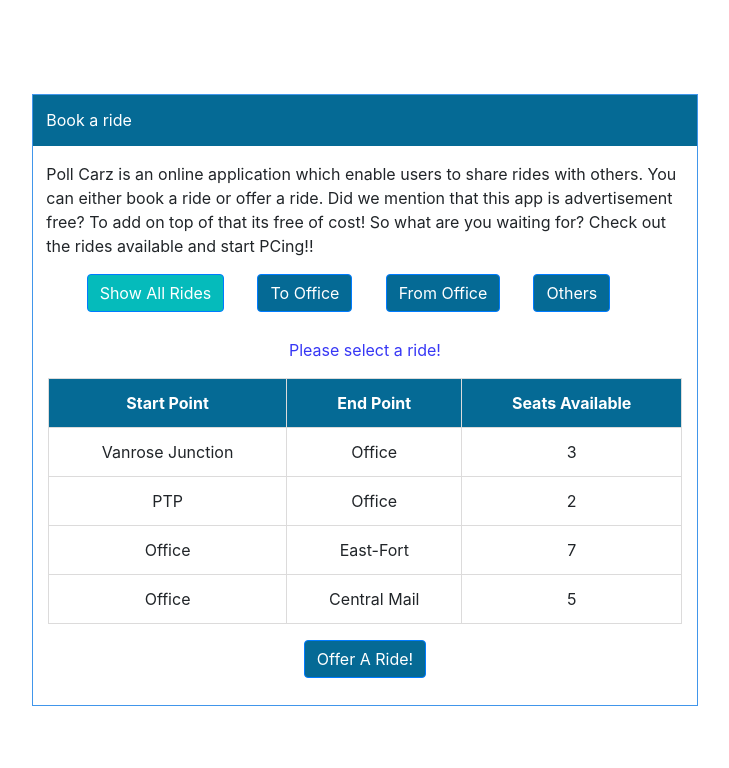
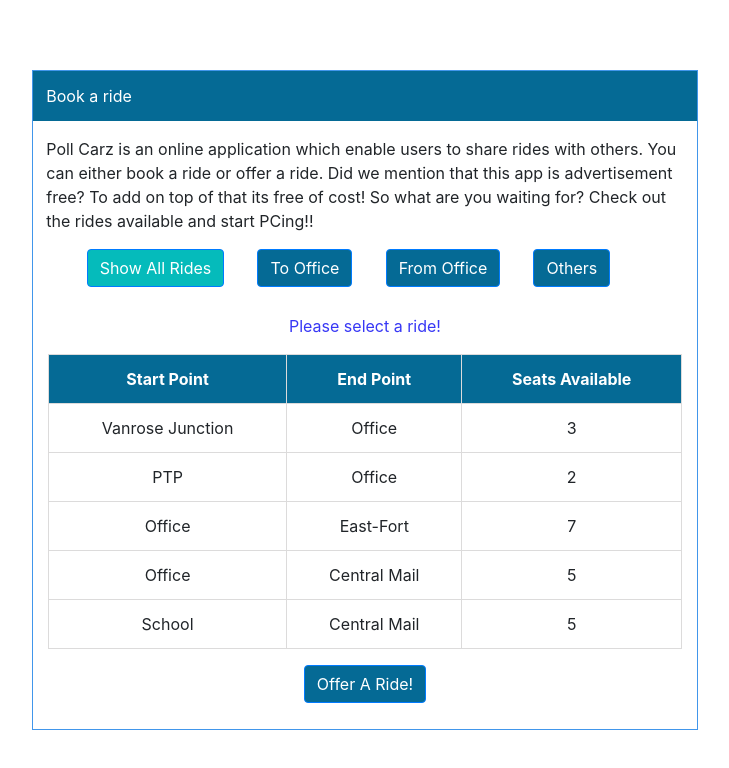
Before and after one commit to vigneshb27/PoolCarz, an Angular app: page / in a window 1280 px wide. Both pictures are taken after a click on the button "Show All Rides". Shown: the top 768 px of the page, without its empty margins (275-1004 px from the left). Built offline with nearby package versions, Linux system fonts and the light colour scheme.

Commit message:
Filter using custom pipe

```diff
--- a/src/app/app.module.ts
+++ b/src/app/app.module.ts
@@ -5,13 +5,16 @@ import { AppComponent } from './app.component';
 import { LoginComponent } from './login/login.component';
 import { BookRideComponent } from './book-ride/book-ride.component';
 import { MouseHoverDirective } from './mouse-hover.directive';
+import { RideFilterPipe } from './ride-filter.pipe';
 
 @NgModule({
   declarations: [
     AppComponent,
     LoginComponent,
     BookRideComponent,
-    MouseHoverDirective
+    MouseHoverDirective,
+    RideFilterPipe,
+
   ],
   imports: [
     BrowserModule,
--- a/src/app/book-ride/book-ride.component.html
+++ b/src/app/book-ride/book-ride.component.html
@@ -26,9 +26,9 @@
             <div *ngIf="!display" class="align">
                 <button style="background-color:rgb(5, 187, 187)" type="button" class="btn btn-primary soft "
                     (click)="toggle()">Show All Rides</button>
-                <button type="button" class="btn btn-primary soft  ">To Office</button>
-                <button type="button" class="btn btn-primary soft ">From Office</button>
-                <button type="button" class="btn btn-primary soft ">Others</button>
+                <button type="button" class="btn btn-primary soft  " (click)="toOffice()">To Office</button>
+                <button type="button" class="btn btn-primary soft " (click)="fromOffice()">From Office</button>
+                <button type="button" class="btn btn-primary soft " (click)="others()">Others</button>
                 <div>
                     <p style="text-align: center; color:rgb(55, 55, 245)">Please select a ride!</p>
                 </div>
@@ -40,11 +40,12 @@
                             <th>Seats Available</th>
                         </tr>
 
-                        <tr *ngFor="let ride of array" appMouseHover>
+                        <tr *ngFor="let ride of array | rideFilter: current"  appMouseHover>
                             <td>{{ride.offerId}}</td>
                             <td>{{ride.destination}}</td>
                             <td>{{ride.seatsLeft}}</td>
                         </tr>
+
                     </table>
                 </div>
                 <button type="button" class="btn btn-primary rough dblock mx-auto d-block">Offer A Ride!</button>
--- a/src/app/book-ride/book-ride.component.ts
+++ b/src/app/book-ride/book-ride.component.ts
@@ -1,4 +1,4 @@
-import { Component, OnInit } from '@angular/core';
+import { Component, OnInit, HostListener } from '@angular/core';
 
 @Component({
   selector: 'app-book-ride',
@@ -16,13 +16,51 @@ export class BookRideComponent implements OnInit {
   toggle()
   {
     this.display = !this.display;
+    this.current = "all";
   }
 
   array = [
     {"id": 0, offerId: "Vanrose Junction", name: "", car: "", seatsLeft: 3, pickUp: "", destination: "Office"},
     {"id": 0, offerId: "PTP", name: "", car: "", seatsLeft: 2, pickUp: "", destination: "Office"},
     {"id": 0, offerId: "Office", name: "", car: "", seatsLeft: 7, pickUp: "", destination: "East-Fort"},
-    {"id": 0, offerId: "Office", name: "", car: "", seatsLeft: 5, pickUp: "", destination: "Central Mail"}
+    {"id": 0, offerId: "Office", name: "", car: "", seatsLeft: 5, pickUp: "", destination: "Central Mail"},
+    {"id": 0, offerId: "School", name: "", car: "", seatsLeft: 5, pickUp: "", destination: "Central Mail"}
   ];
 
+  current: string = "all";
+
+  @HostListener('click') onClick()
+  {
+    console.log(this.current);
+  }
+  toOffice(){
+    if(this.current == "toOffice")
+    {
+      this.current = "all";
+    }
+    else
+    {
+      this.current = "toOffice";
+    }
+  }
+  fromOffice(){
+    if(this.current == "fromOffice")
+    {
+      this.current = "all";
+    }
+    else
+    {
+      this.current = "fromOffice";
+    }
+  }
+  others(){
+    if(this.current == "others")
+    {
+      this.current = "all";
+    }
+    else
+    {
+      this.current = "others";
+    }
+  }
 }
--- /dev/null
+++ b/src/app/ride-filter.pipe.ts
@@ -0,0 +1,32 @@
+import { Pipe, PipeTransform } from '@angular/core';
+
+@Pipe({
+  name: 'rideFilter'
+})
+export class RideFilterPipe implements PipeTransform {
+
+  transform(rides: any[], args: string): any {
+
+    if(args == "fromOffice")
+    {
+      return rides.filter(ride => ride.offerId == "Office");
+    }
+
+    else if(args == "toOffice")
+    {
+      return rides.filter(ride => ride.destination == "Office");
+    }
+
+    else if(args == "others")
+    {
+      return rides.filter(ride => ride.offerId != "Office" && ride.destination != "Office");
+    }
+
+    else if(args == "all")
+    {
+      return rides;
+    }
+
+  }
+
+}
```
Also changed, not shown: 1 other file (tests, documents, lock files or other folders).
